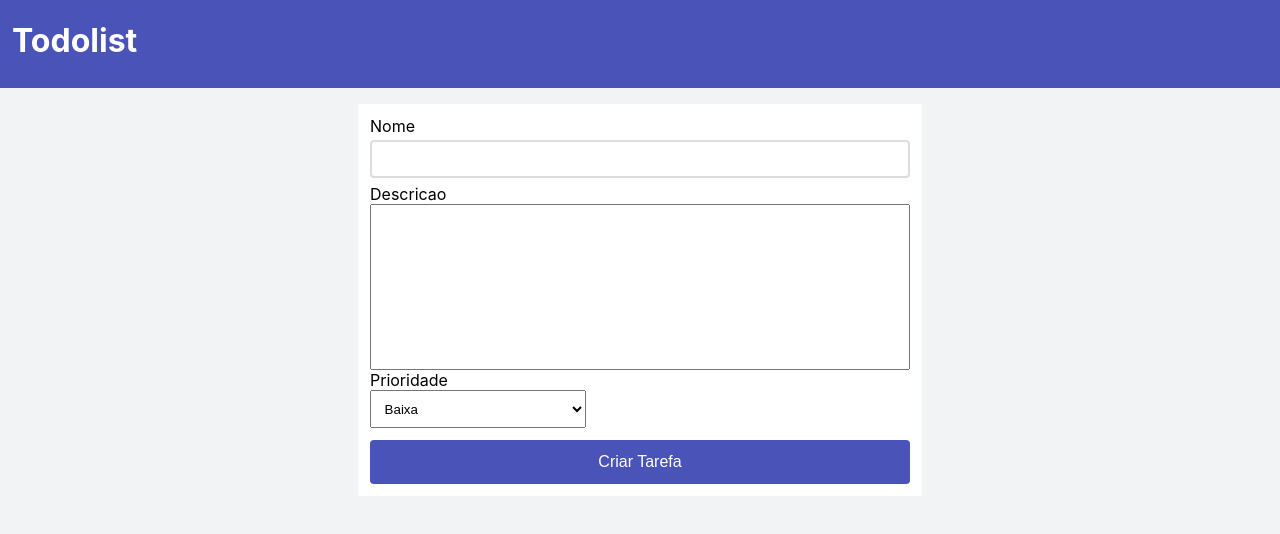
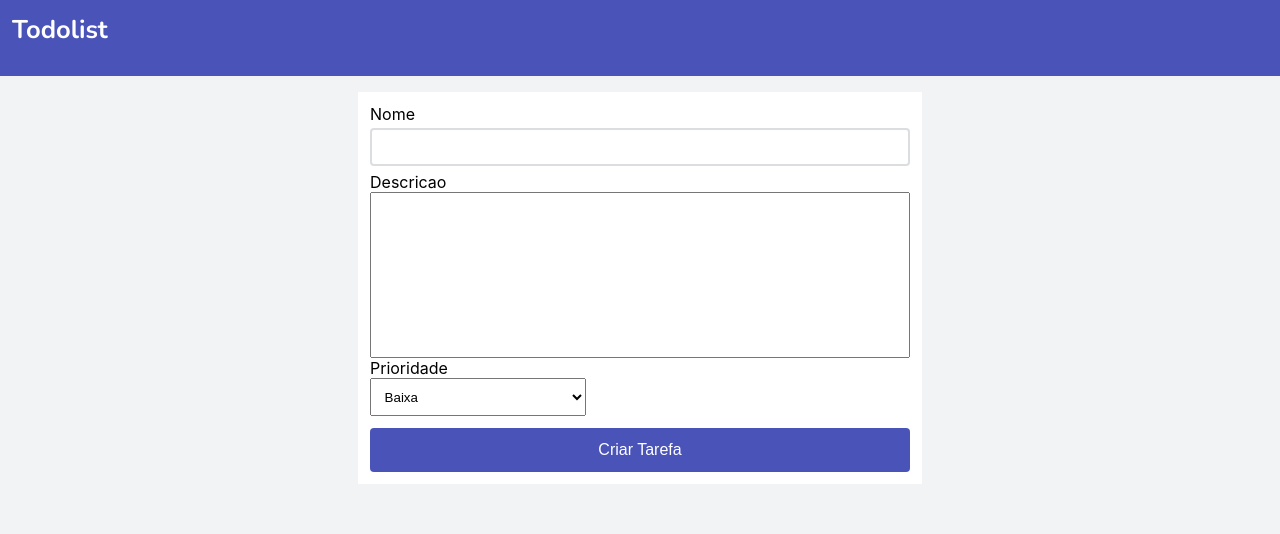
Before and after one commit to Igordcs/desafio-todolist-front, a React (Create React App) app: page /cadastrarTarefa in a window 1280 px wide. Shown: the top 534 px of the page. Built offline with nearby package versions, Linux system fonts and the light colour scheme; no server answers.

Commit message:
Alteração no header

```diff
--- /dev/null
+++ b/src/components/header/index.css
@@ -0,0 +1,18 @@
+#page-header {
+    min-width: 100vw;
+    display: flex;
+    height: 4rem;
+    background-color: var(--primary-color-blue);
+    padding: 12px;
+    padding-bottom: 0;
+    color: var(--white);
+    text-decoration: none;
+}
+
+#page-header > div > a {
+    font-size: 1.6rem;
+    color: var(--white);
+    text-decoration: none;
+    font-family: 'Nunito';
+    font-weight: bold;
+}
--- /dev/null
+++ b/src/components/header/index.js
@@ -0,0 +1,14 @@
+import { Link } from 'react-router-dom';
+import './index.css'
+
+function TodoListHeader() {
+    return (
+        <header id="page-header">
+            <div>
+                <Link to={"/"}>Todolist</Link>
+            </div>
+        </header>
+    )
+}
+
+export default TodoListHeader;
--- a/src/pages/cadastrarTarefa.js
+++ b/src/pages/cadastrarTarefa.js
@@ -1,5 +1,6 @@
 import { useContext } from "react";
 import { tarefaContext } from "../context/tarefaContext";
+import { Link } from "react-router-dom";
 
 function CadastrarTarefa () {
     const {formData, handleInputChange, handleCriarSubmit} = useContext(tarefaContext)
@@ -8,7 +9,7 @@ function CadastrarTarefa () {
         <div id="page-editarTarefa">
             <header id="page-header">
                 <div>
-                    <h1>Todolist</h1>
+                    <Link to={"/"}>Todolist</Link>
                 </div>
             </header>
             <div className="centered">
--- a/src/pages/editarTarefa.js
+++ b/src/pages/editarTarefa.js
@@ -1,6 +1,7 @@
 import { useContext } from 'react';
 import '../styles/EditarTarefa.css'
 import {tarefaContext} from '../context/tarefaContext';
+import { Link } from 'react-router-dom';
 
 function EditarTarefa () {
     const {formData, handleInputChange, handleEditarSubmit} = useContext(tarefaContext)
@@ -9,7 +10,7 @@ function EditarTarefa () {
         <div id="page-editarTarefa">
             <header id="page-header">
                 <div>
-                    <h1>Todolist</h1>
+                    <Link to={"/"}>Todolist</Link >
                 </div>
             </header>
             <div className="centered">
--- a/src/pages/listarTarefas.js
+++ b/src/pages/listarTarefas.js
@@ -5,6 +5,7 @@ import '../styles/ListarTarefas.css'
 import Tarefa from "../components/tarefa";
 import {tarefaContext} from '../context/tarefaContext';
 import { Link } from "react-router-dom";
+import TodoListHeader from "../components/header";
 
 function ListarTarefas () {
     const {carregando, tarefas, getTarefas} = useContext(tarefaContext)
@@ -15,11 +16,7 @@ function ListarTarefas () {
 
     return (
         <div id="page-listarTarefas">
-            <header id="page-header">
-                <div>
-                    <h1>Todolist</h1>
-                </div>
-            </header>
+            <TodoListHeader/>
             <div className="centered">
                 <main className="listContainer">
                     <div className="tarefaListHeader">
--- a/src/styles/ListarTarefas.css
+++ b/src/styles/ListarTarefas.css
@@ -2,16 +2,6 @@
     display: flex;
     flex-direction: column;
     min-height: 100vh;
-}
-
-#page-header {
-    min-width: 100vw;
-    display: flex;
-    max-height: 12rem;
-    background-color: var(--primary-color-blue);
-    padding-left: 12px;
-    padding-bottom: 6px;
-    color: var(--white);
 }
 
 .centered {
```
